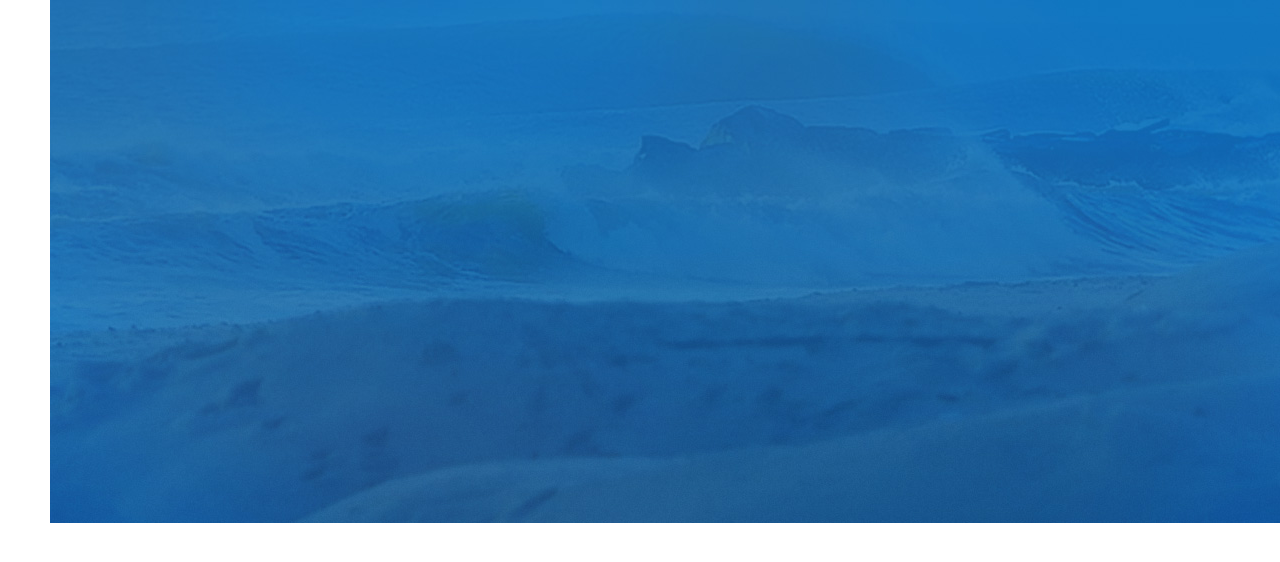
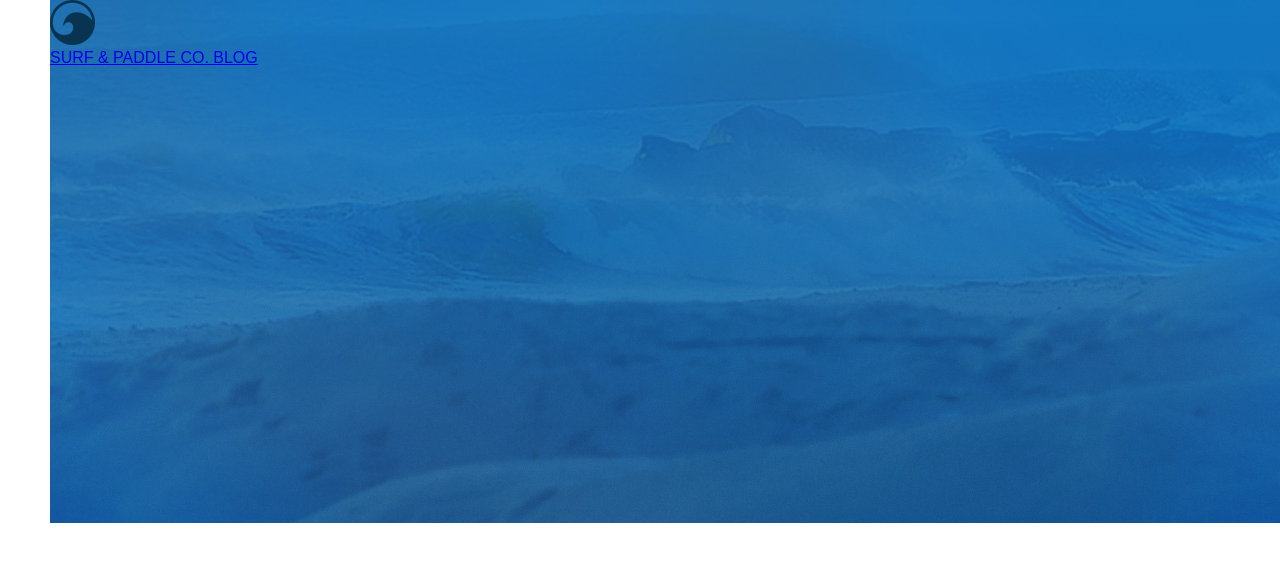
Before and after one commit to MLamson/Surf-paddle, a plain HTML site: page index.html in a window 1280 px wide. Shown: the top 562 px of the page. Drawn offline with Linux system fonts and the light colour scheme.

Commit message:
added logo and blog link

```diff
--- a/index.html
+++ b/index.html
@@ -14,8 +14,12 @@
 	<div class="header">
 
 		<div class="left_nav">
-			<div class="inner_left"></div>
-			<div class="inner_right"></div>
+			<div class="inner_left">
+				<img src="images/logo.png">
+			</div>
+			<div class="inner_right">
+				<a href="http://google.com">SURF & PADDLE CO. BLOG</a>
+			</div>
 		</div><!--left_nav close div-->
 
 	</div><!--Header close div-->
```
